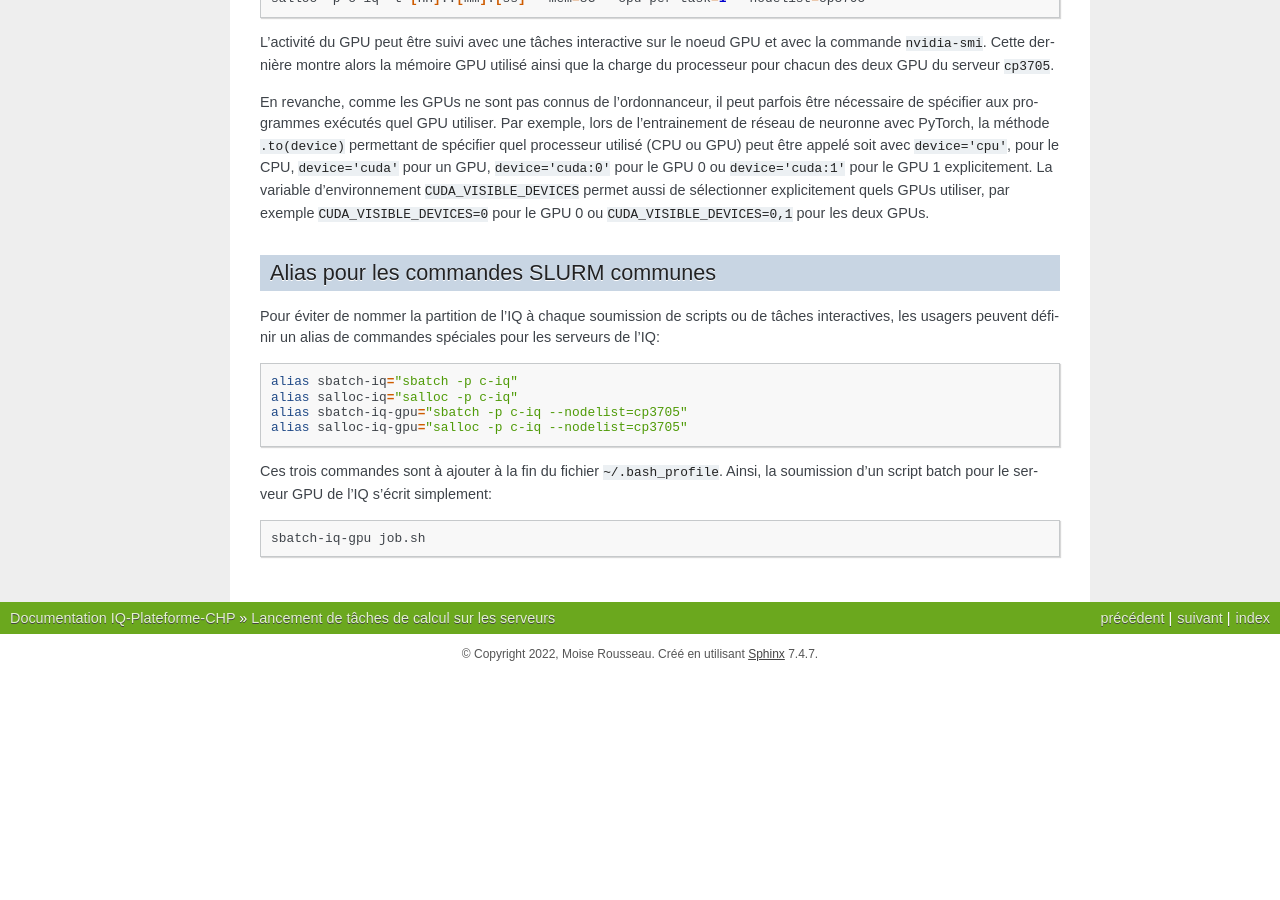
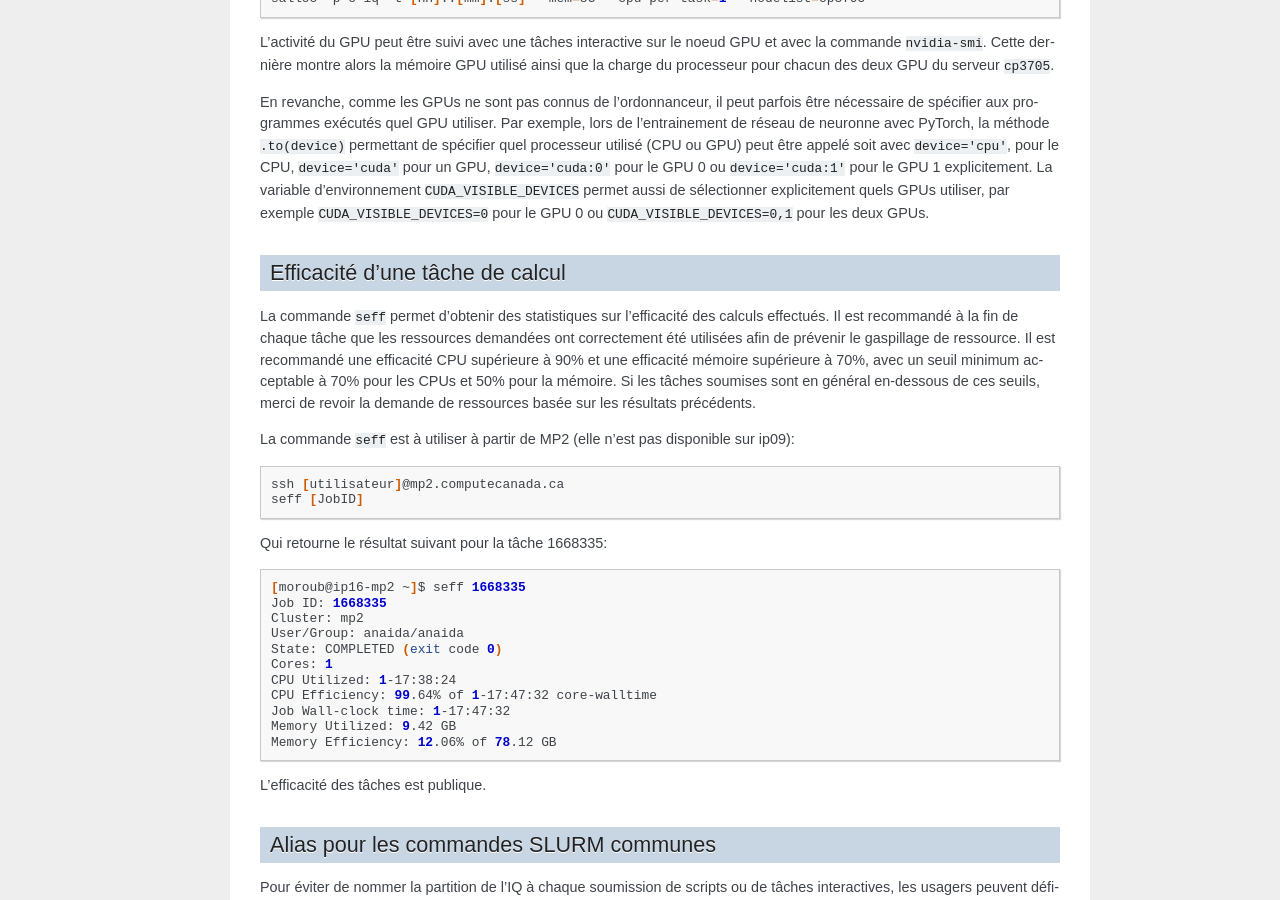
Before and after one commit to Institut-Quantique-UdeS/Presentation-Plateforme-CHP, a Sphinx documentation site: the page built from source/job.rst, in a window 1280 px wide and 900 px high, scrolled down 1062 px. Built offline with Sphinx 7.4.7, drawn with Linux system fonts in a browser that asks for light colours; before the commit the page ends 1736 px from its top, so only the background shows below that; some of the changed text lies outside the part shown.

Commit message:
Ajout information sur l'efficacité des tâches

```diff
--- a/source/job.rst
+++ b/source/job.rst
@@ -66,6 +66,41 @@ Par exemple, lors de l'entrainement de réseau de neuronne avec PyTorch, la mét
 La variable d'environnement ``CUDA_VISIBLE_DEVICES`` permet aussi de sélectionner explicitement quels GPUs utiliser, par exemple ``CUDA_VISIBLE_DEVICES=0`` pour le GPU 0 ou ``CUDA_VISIBLE_DEVICES=0,1`` pour les deux GPUs.
 
 
+Efficacité d'une tâche de calcul
+================================
+
+La commande ``seff`` permet d'obtenir des statistiques sur l'efficacité des calculs effectués.
+Il est recommandé à la fin de chaque tâche que les ressources demandées ont correctement été utilisées afin de prévenir le gaspillage de ressource.
+Il est recommandé une efficacité CPU supérieure à 90% et une efficacité mémoire supérieure à 70%, avec un seuil minimum acceptable à 70% pour les CPUs et 50% pour la mémoire.
+Si les tâches soumises sont en général en-dessous de ces seuils, merci de revoir la demande de ressources basée sur les résultats précédents.
+
+La commande ``seff`` est à utiliser à partir de MP2 (elle n'est pas disponible sur ip09):
+
+.. code-block:: bash
+
+   ssh [utilisateur]@mp2.computecanada.ca
+   seff [JobID]
+
+Qui retourne le résultat suivant pour la tâche 1668335:
+
+.. code-block:: bash
+
+    [moroub@ip16-mp2 ~]$ seff 1668335
+    Job ID: 1668335
+    Cluster: mp2
+    User/Group: anaida/anaida
+    State: COMPLETED (exit code 0)
+    Cores: 1
+    CPU Utilized: 1-17:38:24
+    CPU Efficiency: 99.64% of 1-17:47:32 core-walltime
+    Job Wall-clock time: 1-17:47:32
+    Memory Utilized: 9.42 GB
+    Memory Efficiency: 12.06% of 78.12 GB
+
+L'efficacité des tâches est publique.
+
+
+
 Alias pour les commandes SLURM communes
 =======================================
 
```
